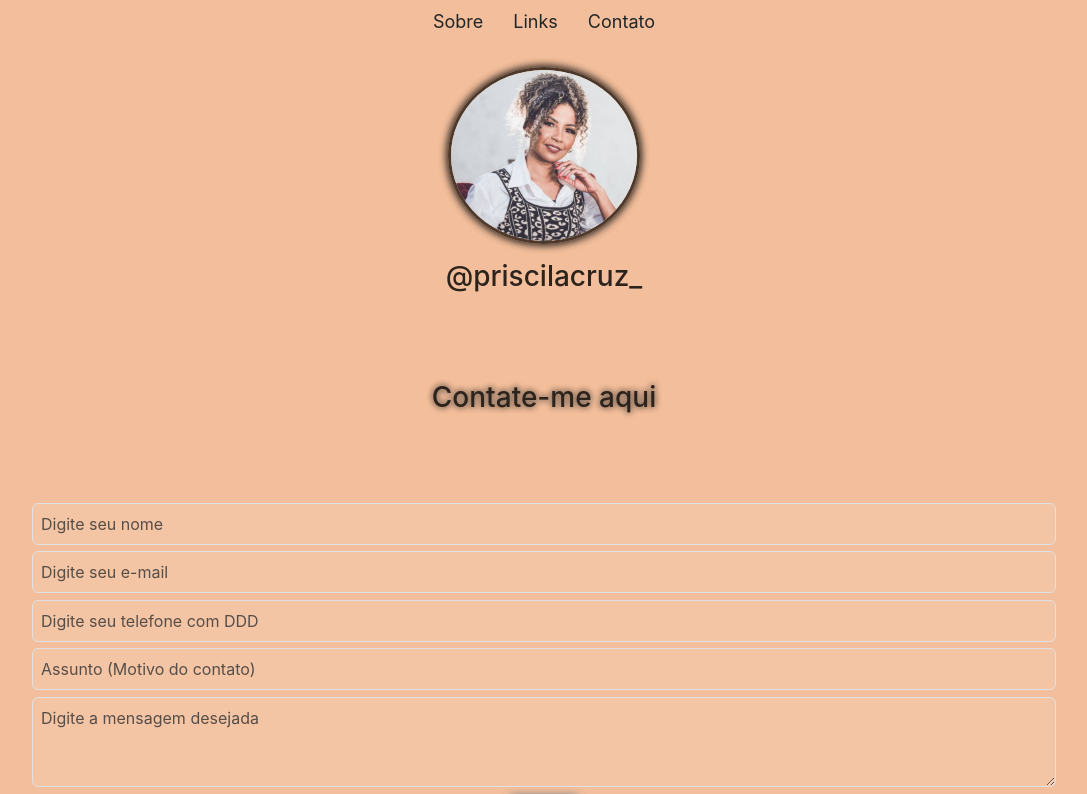
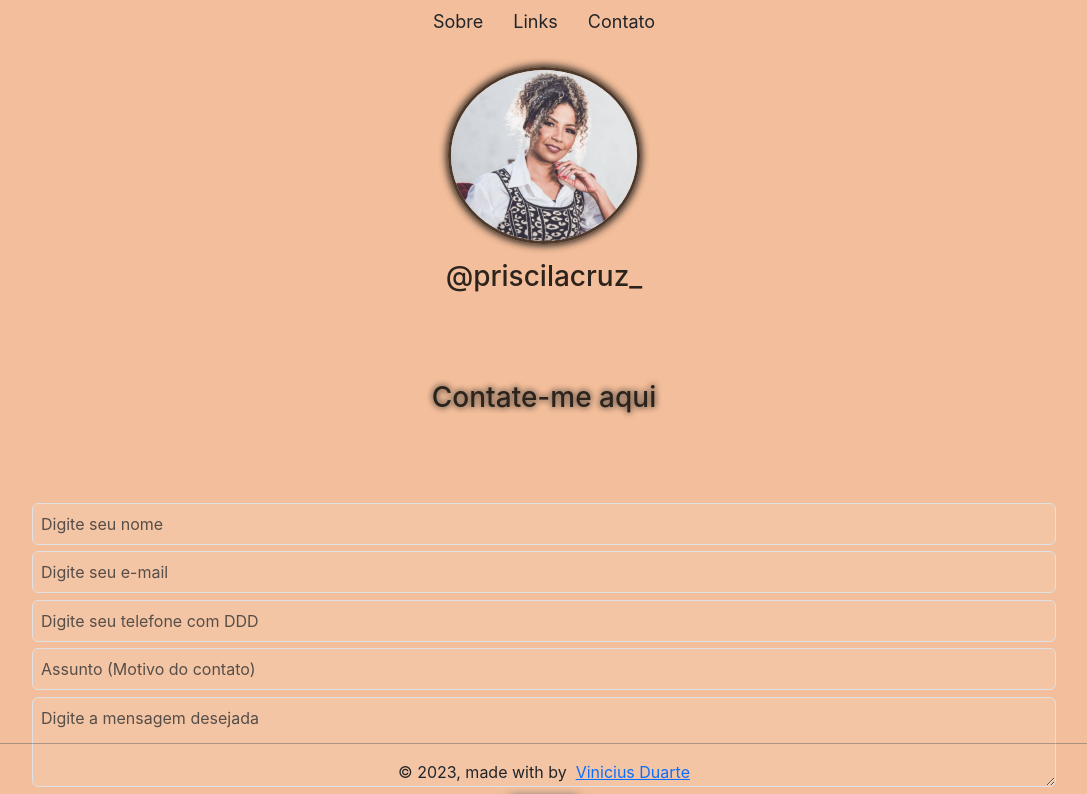
Before and after one commit to francovinicius/priscila-cruz, a React (Create React App) app: page /contato in a window 1280 px wide. Shown: the top 794 px of the page, without its empty margins (96-1183 px from the left). Built offline with nearby package versions, Linux system fonts and the light colour scheme.

Commit message:
alterações no espaçamento

```diff
--- a/src/Components/Rodape/Rodape.css
+++ b/src/Components/Rodape/Rodape.css
@@ -1,6 +1,8 @@
 .fixar-rodape{
+    position: fixed;
+    bottom: 0;
     margin-top: 5rem;
     border-top: 1px solid #5f61647a;
     width: 100%;
-    padding: 1.5rem 0;
+    padding: 1rem 0;
 }
```
